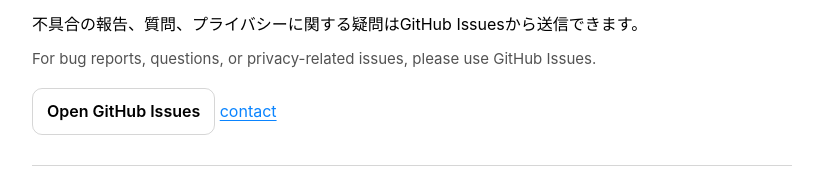
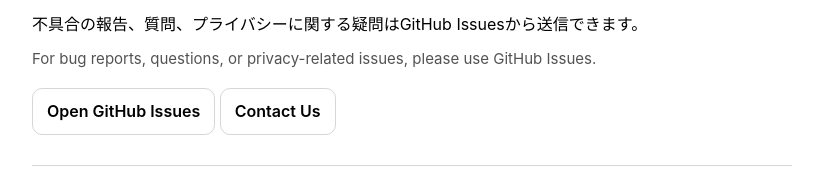
Before and after one commit to kni927/roomsheet-support, a plain HTML site: page index.html in a window 1280 px wide. Shown: the part 1120-1305 px from the top of the page, without its empty margins (228-1049 px from the left). Drawn offline with Linux system fonts and the light colour scheme.

Commit message:
modified:   index.html

```diff
--- a/index.html
+++ b/index.html
@@ -192,7 +192,10 @@
          rel="noopener">
         Open GitHub Issues
       </a>
-      <a href="mailto:roomsheet@gmail.com">contact</a>
+      <a class="support-link"
+         href="mailto:roomsheet@icloud.com">
+        Contact Us
+      </a>
     </section>
 
     <section id="privacy">
```
